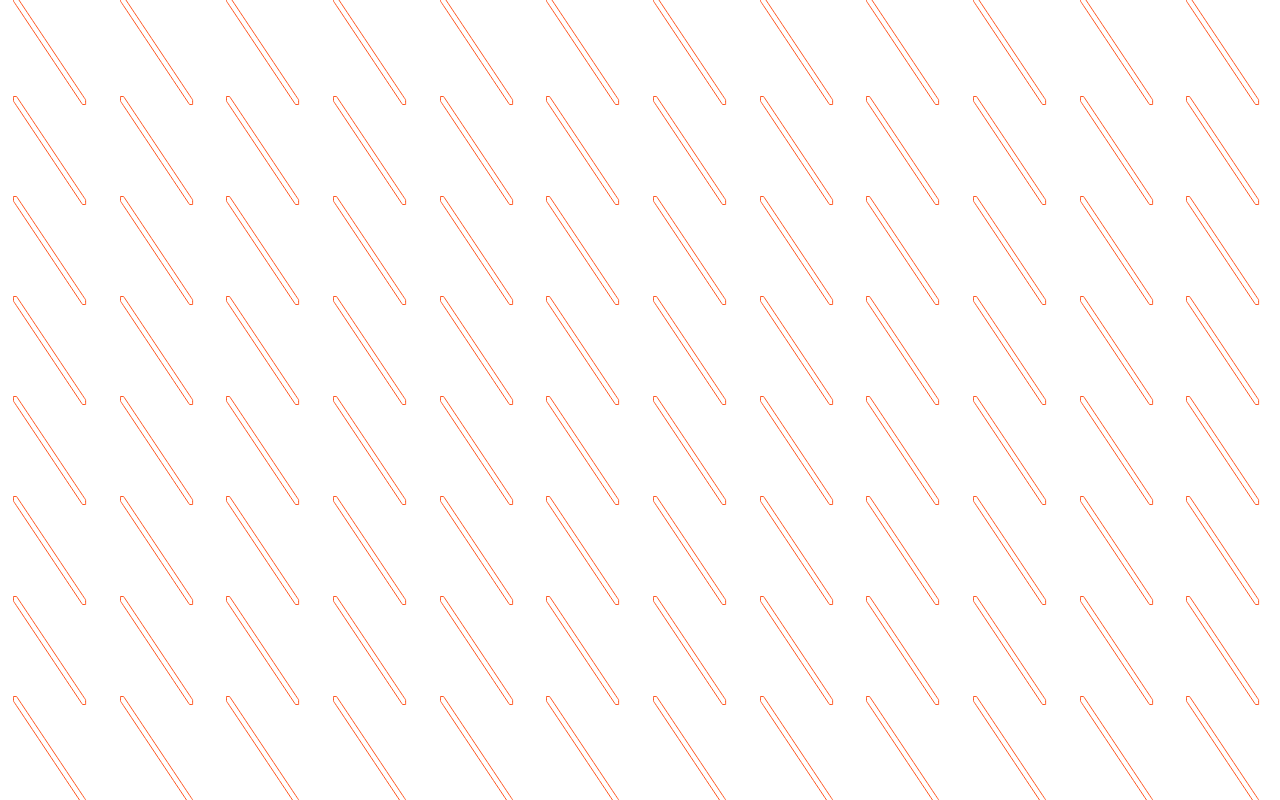
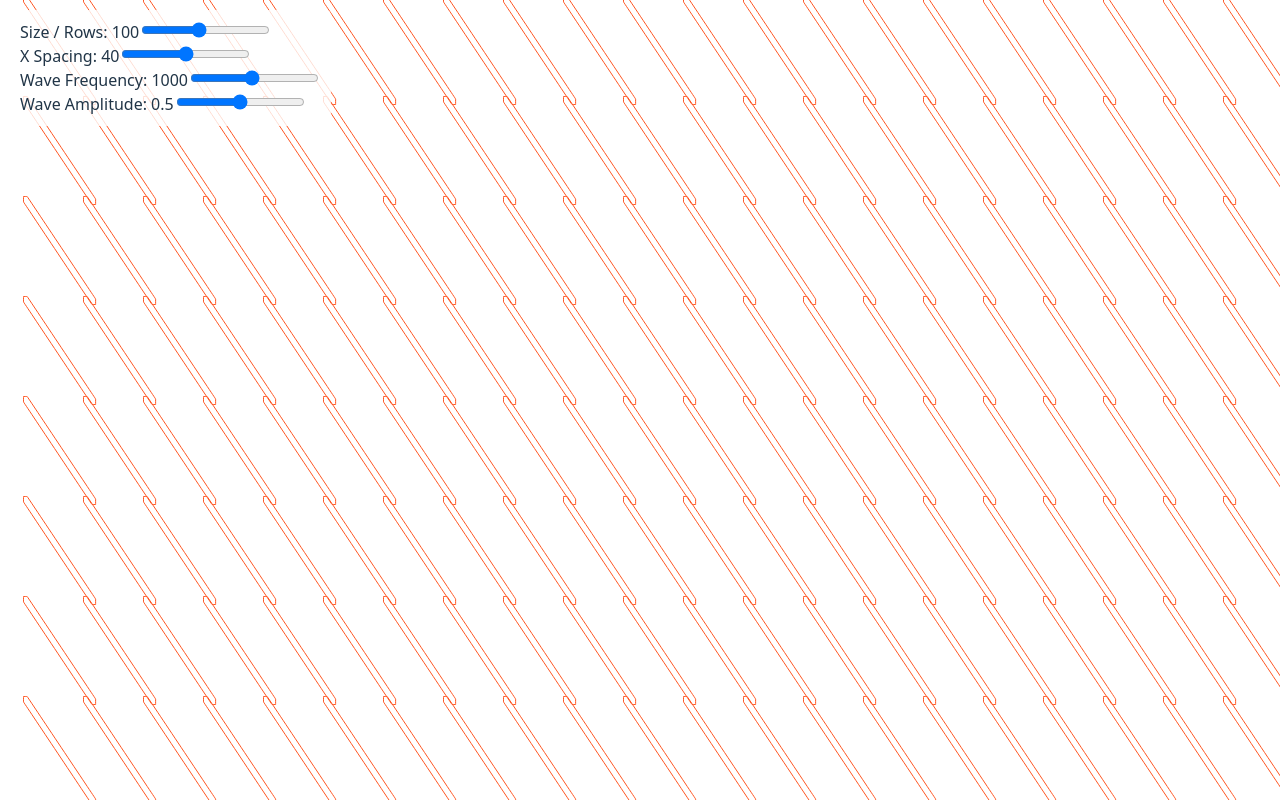
Before and after one commit to parlote6/APP_PATRON_B10, a React (Vite) app: page / in a window 1280 px wide. Built offline with nearby package versions, Linux system fonts and the light colour scheme.

Commit message:
SEGUNDOI

```diff
--- a/src/App.tsx
+++ b/src/App.tsx
@@ -1,9 +1,73 @@
+import React, { useState } from 'react';
 import CustomAnimation from './components/CustomAnimation';
 
 function App() {
+  const [size, setSize] = useState(100);
+  const [horizontalSpacing, setHorizontalSpacing] = useState(40);
+  const [waveFrequency, setWaveFrequency] = useState(1000);
+  const [waveAmplitude, setWaveAmplitude] = useState(0.5);
+
   return (
-    <CustomAnimation />
+    <div>
+      <div style={{
+        position: 'fixed',
+        top: 10,
+        left: 10,
+        zIndex: 100,
+        background: 'rgba(255, 255, 255, 0.8)',
+        padding: '10px',
+        borderRadius: '5px'
+      }}>
+        <div>
+          <label>Size / Rows: {size}</label>
+          <input
+            type="range"
+            min="20"
+            max="200"
+            value={size}
+            onChange={(e) => setSize(Number(e.target.value))}
+          />
+        </div>
+        <div>
+          <label>X Spacing: {horizontalSpacing}</label>
+          <input
+            type="range"
+            min="0"
+            max="80"
+            value={horizontalSpacing}
+            onChange={(e) => setHorizontalSpacing(Number(e.target.value))}
+          />
+        </div>
+        <div>
+          <label>Wave Frequency: {waveFrequency}</label>
+          <input
+            type="range"
+            min="100"
+            max="2000"
+            value={waveFrequency}
+            onChange={(e) => setWaveFrequency(Number(e.target.value))}
+          />
+        </div>
+        <div>
+          <label>Wave Amplitude: {waveAmplitude}</label>
+          <input
+            type="range"
+            min="0"
+            max="1"
+            step="0.01"
+            value={waveAmplitude}
+            onChange={(e) => setWaveAmplitude(Number(e.target.value))}
+          />
+        </div>
+      </div>
+      <CustomAnimation
+        size={size}
+        horizontalSpacing={horizontalSpacing}
+        waveFrequency={waveFrequency}
+        waveAmplitude={waveAmplitude}
+      />
+    </div>
   )
 }
 
-export default App
+export default App;
--- a/src/components/CustomAnimation.tsx
+++ b/src/components/CustomAnimation.tsx
@@ -1,5 +1,5 @@
 import React, { useState, useEffect, useRef } from 'react';
-import { motion, useMotionValue, useTransform } from 'framer-motion';
+import { motion, useMotionValue, useTransform, useTime } from 'framer-motion';
 
 interface AnimatingIconProps {
   mousePos: {
@@ -7,14 +7,17 @@
     y: ReturnType<typeof useMotionValue>;
   };
   size: number;
+  waveFrequency: number;
+  waveAmplitude: number;
 }
 
-const AnimatingIcon: React.FC<AnimatingIconProps> = ({ mousePos, size }) => {
+const AnimatingIcon: React.FC<AnimatingIconProps> = ({ mousePos, size, waveFrequency, waveAmplitude }) => {
   const pathDataOpen = "M12.1 0.5 C12.1,0.5 0.5,0.5 0.5,0.5 C0.5,0.5 0.5,17.16 0.5,17.16 C0.5,17.16 61.5,108.49 61.5,108.49 C61.5,108.49 72.62,108.5 72.62,108.5 C72.62,108.5 72.74,91.09 72.74,91.09 C72.74,91.09 12.1,0.5 12.1,0.5z";
   const pathDataClose = "M3.6 0.5 C3.6,0.5 0.5,0.5 0.5,0.5 C0.5,0.5 0.5,5.16 0.5,5.16 C0.5,5.16 69.5,108.5 69.5,108.5 C69.5,108.5 72.62,108.5 72.62,108.5 C72.62,108.5 72.62,103.84 72.62,103.84 C72.62,103.84 3.6,0.5 3.6,0.5z";
 
   const iconRef = useRef<HTMLDivElement>(null);
   const distance = useMotionValue(Infinity);
+  const time = useTime();
 
   useEffect(() => {
     const updateDistance = () => {
@@ -38,8 +41,10 @@
     };
   }, [mousePos.x, mousePos.y, distance]);
 
-  const progress = useTransform(distance, [0, size * 2], [1, 0], { clamp: true });
-  const path = useTransform(progress, [0, 1], [pathDataClose, pathDataOpen]);
+  const hoverProgress = useTransform(distance, [0, size * 2], [1, 0], { clamp: true });
+  const waveProgress = useTransform(time, value => (Math.sin(value / waveFrequency) + 1) / 2 * waveAmplitude);
+  const combinedProgress = useTransform([hoverProgress, waveProgress], ([h, w]) => Math.min(h + w, 1));
+  const path = useTransform(combinedProgress, [0, 1], [pathDataClose, pathDataOpen]);
 
   return (
     <div ref={iconRef} style={{ width: size, height: size, display: 'flex', alignItems: 'center', justifyContent: 'center' }}>
@@ -58,9 +63,17 @@
 
 interface CustomAnimationProps {
   size?: number;
+  horizontalSpacing?: number;
+  waveFrequency?: number;
+  waveAmplitude?: number;
 }
 
-const CustomAnimation: React.FC<CustomAnimationProps> = ({ size = 100 }) => {
+const CustomAnimation: React.FC<CustomAnimationProps> = ({
+  size = 100,
+  horizontalSpacing = 40,
+  waveFrequency = 1000,
+  waveAmplitude = 0.5,
+}) => {
   const [grid, setGrid] = useState({ cols: 0, rows: 0 });
   const mousePos = {
     x: useMotionValue(0),
@@ -71,7 +84,7 @@
     const calculateGrid = () => {
       const screenWidth = window.innerWidth;
       const screenHeight = window.innerHeight;
-      const cols = Math.floor(screenWidth / size);
+      const cols = Math.floor(screenWidth / (size - horizontalSpacing));
       const rows = Math.floor(screenHeight / size);
       setGrid({ cols, rows });
     };
@@ -79,7 +92,7 @@
     calculateGrid();
     window.addEventListener('resize', calculateGrid);
     return () => window.removeEventListener('resize', calculateGrid);
-  }, [size]);
+  }, [size, horizontalSpacing]);
 
   useEffect(() => {
     const handleMouseMove = (e: MouseEvent) => {
@@ -94,11 +107,12 @@
     <div
       style={{
         display: 'grid',
-        gridTemplateColumns: `repeat(${grid.cols}, 1fr)`,
+        gridTemplateColumns: `repeat(${grid.cols}, ${size - horizontalSpacing}px)`,
         gridTemplateRows: `repeat(${grid.rows}, 1fr)`,
         width: '100vw',
         height: '100vh',
         overflow: 'hidden',
+        justifyContent: 'center',
       }}
     >
       {Array.from({ length: grid.cols * grid.rows }).map((_, i) => (
@@ -106,6 +120,8 @@
               key={i}
               mousePos={mousePos}
               size={size}
+              waveFrequency={waveFrequency}
+              waveAmplitude={waveAmplitude}
             />
       ))}
     </div>
```
